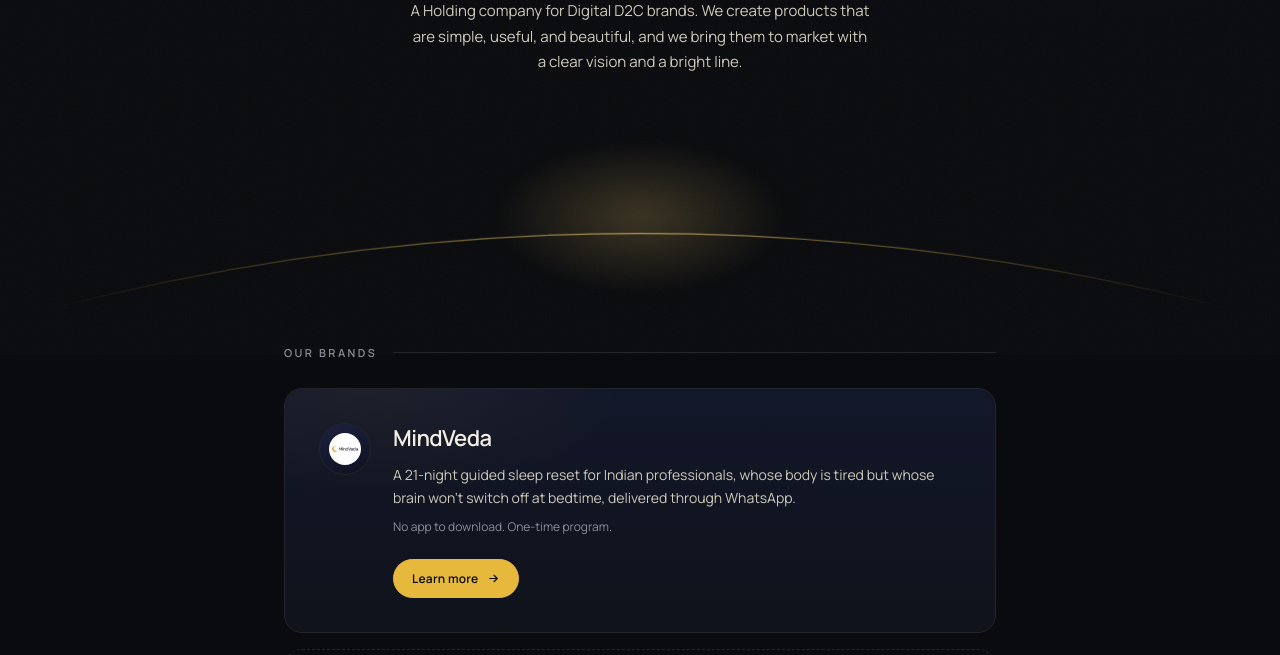
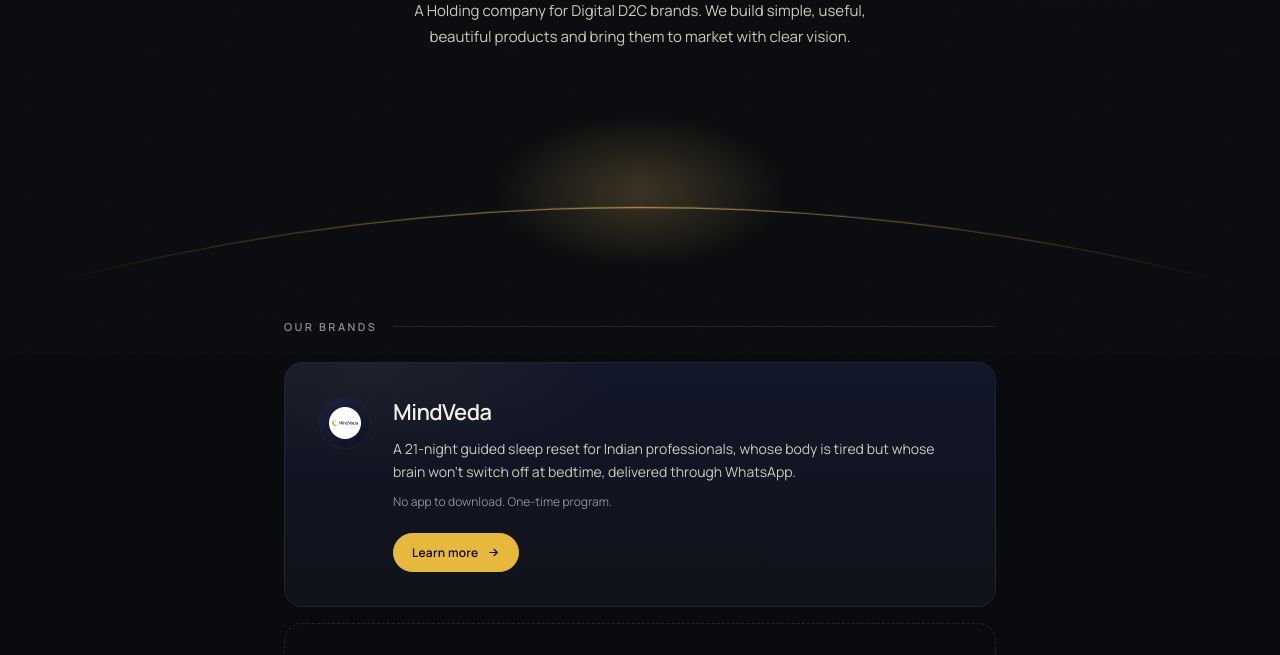
Before and after one commit to RaghavAtris/Digital-Brightline, a plain HTML site: page index.html in a window 1280 px wide. Shown: the part 445-1100 px from the top of the page. Drawn offline with Linux system fonts and the light colour scheme.

Commit message:
Refine company description for clarity and conciseness

```diff
--- a/index.html
+++ b/index.html
@@ -548,7 +548,7 @@
   </h1>
 
   <p class="sub">
-    A Holding company for Digital D2C brands. We create products that are simple, useful, and beautiful, and we bring them to market with a clear vision and a bright line.
+    A Holding company for Digital D2C brands. We build simple, useful, beautiful products and bring them to market with clear vision.
   </p>
 
 </main>
```
